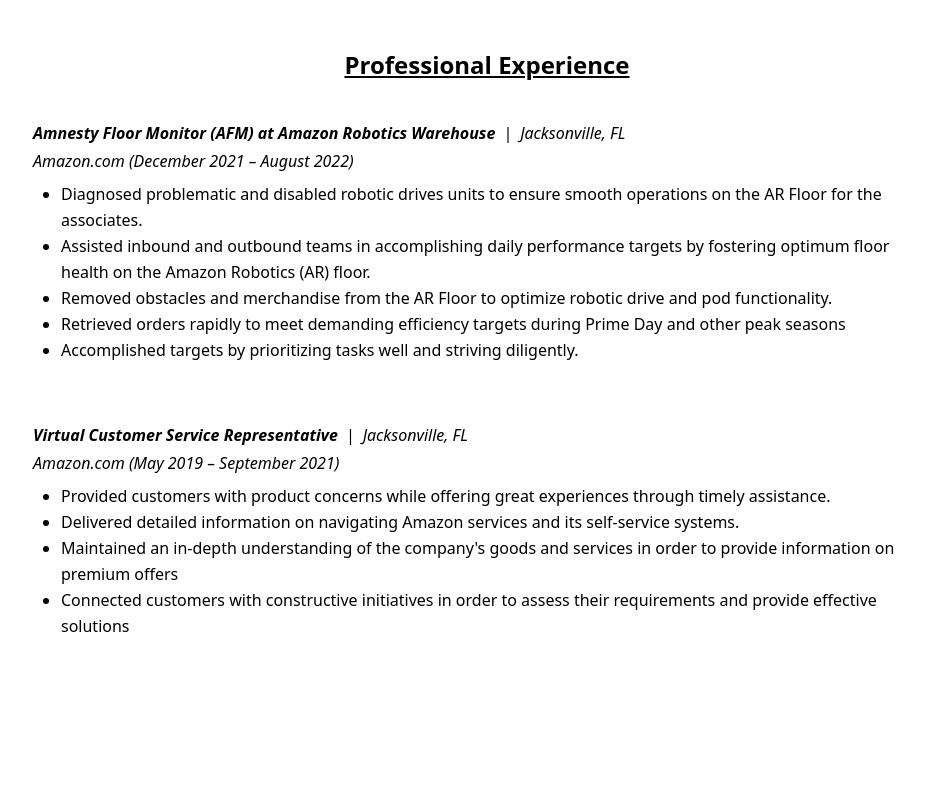
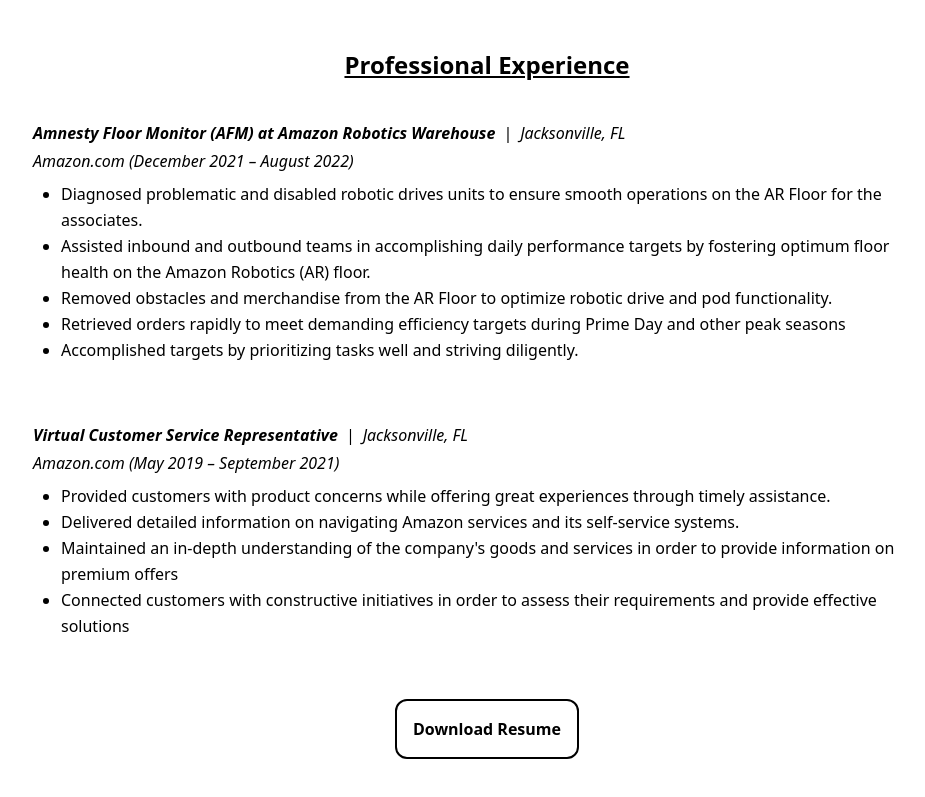
Before and after one commit to mkeloo/Resume, a React (Create React App) app: page / in a window 1280 px wide. Shown: the part 1265-2062 px from the top of the page, without its empty margins (153-1078 px from the left). Before the commit the page ends 1948 px from the top, so only its background shows below. Built offline with nearby package versions, Linux system fonts and the light colour scheme; the HTML template or start-up script is replaced by a standard one.

Commit message:
Added downloadable Resume

```diff
--- a/src/components/Resume.jsx
+++ b/src/components/Resume.jsx
@@ -1,13 +1,14 @@
 import React from 'react';
 import { FaGithub, FaLinkedinIn } from 'react-icons/fa';
+import ResumeDoc from '../components/Resume.pdf';
 
 const Resume = () => {
-  const skillBeginner = [
-    { id: 9, name: 'Node JS' },
-    { id: 10, name: 'Express JS' },
-    { id: 11, name: 'MongoDB' },
-    { id: 14, name: 'Django' },
-  ];
+  // const skillBeginner = [
+  //   { id: 9, name: 'Node JS' },
+  //   { id: 10, name: 'Express JS' },
+  //   { id: 11, name: 'MongoDB' },
+  //   { id: 14, name: 'Django' },
+  // ];
 
   //   const skillIntermediate = [
   //     { id: 1, name: 'Java' },
@@ -326,6 +327,13 @@
           </li>
         </ul>
       </div>
+      <div className="flex justify-center p-6 mb-5">
+        <button className="border-2 rounded-xl border-black p-4 text-black font-bold hover:scale-110 hover:bg-black hover:text-white duration-300">
+          <a href={ResumeDoc} download="Resume.pdf">
+            Download Resume
+          </a>
+        </button>
+      </div>
     </div>
   );
 };
```
Also changed, not shown: 1 other file (tests, documents, lock files or other folders).
